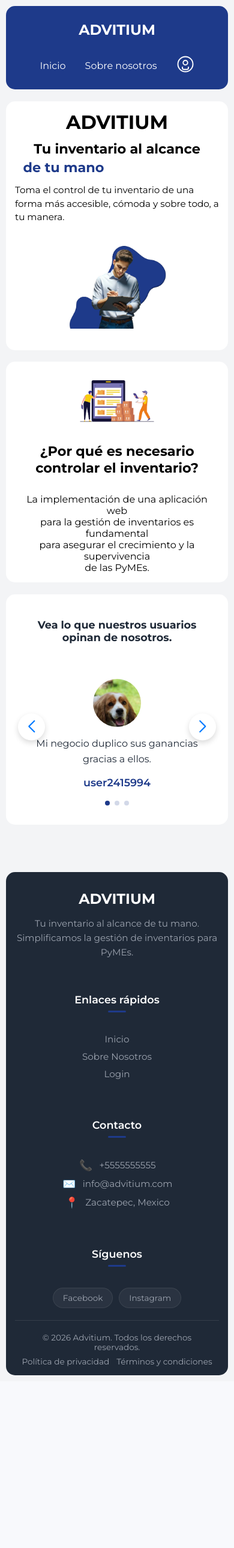
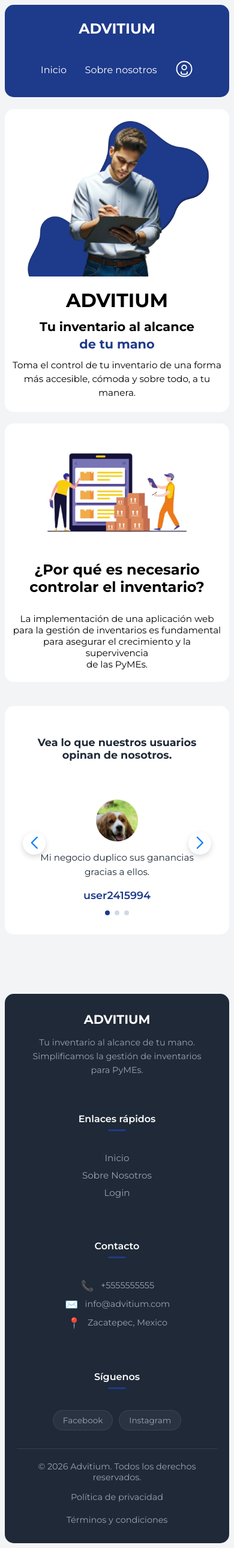
Before and after one commit to BrianaBrito/Proyecto-Programacion-Web., a PHP site: page / in a window 390 px wide. Shown: the whole page at 60% size. Before the commit the page ends 2293 px from the top, so only its background shows below. Run offline with PHP 8.4, Linux system fonts and the light colour scheme.

Commit message:
Correction responsive about of index, about us and login. Modification in html and css

```diff
--- a/assets/css/index.css
+++ b/assets/css/index.css
@@ -455,144 +455,230 @@ width: 500px;
     text-align: left;
     margin-right: 178px;
 }
-
 /* CSS media */
 @media screen and (max-width: 768px) {
+
     body {
         padding: 10px;
     }
 
-    .navbar {
-        flex-direction: column;
-        padding: 15px;
-        gap: 10px;
+    nav.navbar {
+        padding: 15px 20px;
+        flex-wrap: wrap;
+        gap: 15px;
+        flex-direction: row;
+    }
+
+    .navbar h2 {
+        width: 100%;
         text-align: center;
     }
 
     .navbar ul {
+        width: 100%;
+        justify-content: center;
         flex-wrap: wrap;
-        justify-content: center;
+        flex-direction: row;
     }
 
     .navbar li {
-        padding: 0.5rem 1rem;
-    }
-
-    .navbar li img {
-        width: 25px;
+        padding: .8rem;
     }
 
     .contenedor {
-        flex-direction: column;
-        padding: 15px;
-        gap: 15px;
+        flex-direction: column-reverse;
+        gap: 20px;
+        padding: 20px 10px;
     }
 
     .contenedor div {
         width: 100%;
+    }
+
+    .texto {
+        align-items: center;
+        text-align: center;
+    }
+
+    .texto h1 {
+        margin: 0;
+        font-size: 2.3rem;
+    }
+
+    .texto h2 {
+        margin: 10px 0;
+        font-size: 1.6rem;
+        text-align: center;
+    }
+
+    .texto p {
+        margin: 0;
+        font-size: 1rem;
+        text-align: center;
+        max-width: 550px;
+    }
+
+    .mano {
+        margin: 0;
+    }
+
+    .logo-container img {
+        width: 80%;
+        max-width: 420px;
         height: auto;
-        min-height: 180px;
+    }
+
+    .caracteristicas {
+        flex-direction: column;
+        gap: 20px;
+        padding: 20px 10px;
+    }
+
+    .caracteristicas div {
+        width: 100%;
+    }
+
+    .img-container img {
+        width: 80%;
+        max-width: 450px;
+    }
+
+    .txtcaracteristicas {
+        align-items: center;
+    }
+
+    .txtcaracteristicas h2 {
+        text-align: center;
+        font-size: 1.8rem;
+    }
+
+    .txtcaracteristicas p {
+        margin: 0;
+        text-align: center;
+    }
+
+    .opiniones-container {
+        padding: 20px;
+    }
+
+    .opiniones-container h4 {
+        font-size: 1.3rem;
+        text-align: center;
+    }
+
+    .swiper-slide p {
+        max-width: 100%;
+    }
+
+    .swiper-button-next,
+    .swiper-button-prev {
+        width: 38px !important;
+        height: 38px !important;
+    }
+
+    .footer {
+        padding: 30px 20px;
+    }
+
+    .footer-container {
+        grid-template-columns: 1fr;
+        text-align: center;
+    }
+
+    .footer-bottom {
+        flex-direction: column;
+        gap: 15px;
+        text-align: center;
+    }
+
+    .footer-bottom-links {
+        justify-content: center;
+        flex-wrap: wrap;
+    }
+
+}
+
+/* CSS media */
+@media screen and (max-width: 480px) {
+
+    body {
+        padding: 8px;
+    }
+
+    .navbar {
+        padding: 15px 10px;
+    }
+
+    .navbar ul {
+        flex-direction: row ;
+        gap: 5px;
     }
 
     .texto h1 {
         font-size: 2rem;
-        margin-right: 0;
     }
 
     .texto h2 {
-        font-size: 1.4rem;
+        font-size: 1.3rem;
     }
 
     .texto p {
-        margin-left: 0;
-        font-size: 0.95rem;
+        font-size: .95rem;
     }
 
-    .logo-container {
-        min-height: 120px;
-    }
-    .logo-container img{
-width: 50%;    }
-
-    .caracteristicas {
-        flex-direction: column;
-        padding: 15px;
-        gap: 15px;
+    .logo-container img {
+        width: 100%;
+        max-width: 320px;
     }
 
-    .caracteristicas div {
+    .img-container img {
         width: 100%;
-        height: auto;
+        max-width: 320px;
+    }
+
+    .txtcaracteristicas h2 {
+        font-size: 1.5rem;
     }
 
     .txtcaracteristicas p {
-        margin-left: 0;
-        text-align: center;
-    }
-
-    .txtcaracteristicas h2 {
-        text-align: center;
-        font-size: 1.4rem;
-    }
-
-    .img-container img {
-        width: 50%;
-    }
-
-    .opiniones-container {
-        padding: 20px 10px;
-        margin: 20px auto;
+        font-size: .95rem;
     }
 
     .opiniones-container h4 {
         font-size: 1.1rem;
-        padding: 10px;
+    }
+
+    .swiper-slide {
+        padding: 15px;
+    }
+
+    .swiper-slide .image {
+        width: 70px;
+        height: 70px;
     }
 
     .swiper-slide p {
-        max-width: 100%;
-        font-size: 1rem;
+        font-size: .95rem;
     }
 
     .swiper-button-next,
     .swiper-button-prev {
-        width: 35px;
-        height: 35px;
+        display: none;
     }
 
-    .swiper-button-next::after,
-    .swiper-button-prev::after {
-        font-size: 16px;
+    .footer-col h3 {
+        font-size: 1.3rem;
     }
 
-
-    .footer {
-        padding: 30px 15px 15px;
+    .footer-col h4 {
+        font-size: 1rem;
     }
 
-    .footer-container {
-        grid-template-columns: 1fr;
-        gap: 25px;
-        padding: 0 0 20px;
+    .footer-desc,
+    .contact-list li,
+    .footer-bottom p,
+    .footer-bottom-links a {
+        font-size: .9rem;
     }
 
-    .footer-col h4::after {
-        margin: 8px auto 0;
-    }
-
-    .footer-desc {
-        max-width: 100%;
-    }
-
-    .footer-bottom {
-        flex-direction: column;
-        text-align: center;
-        gap: 8px;
-    }
-
-    .footer-bottom-links {
-        flex-wrap: wrap;
-        justify-content: center;
-        gap: 12px;
-    }
 }
```
Also changed, not shown: assets/css/login.css (+12 -3 lines).
